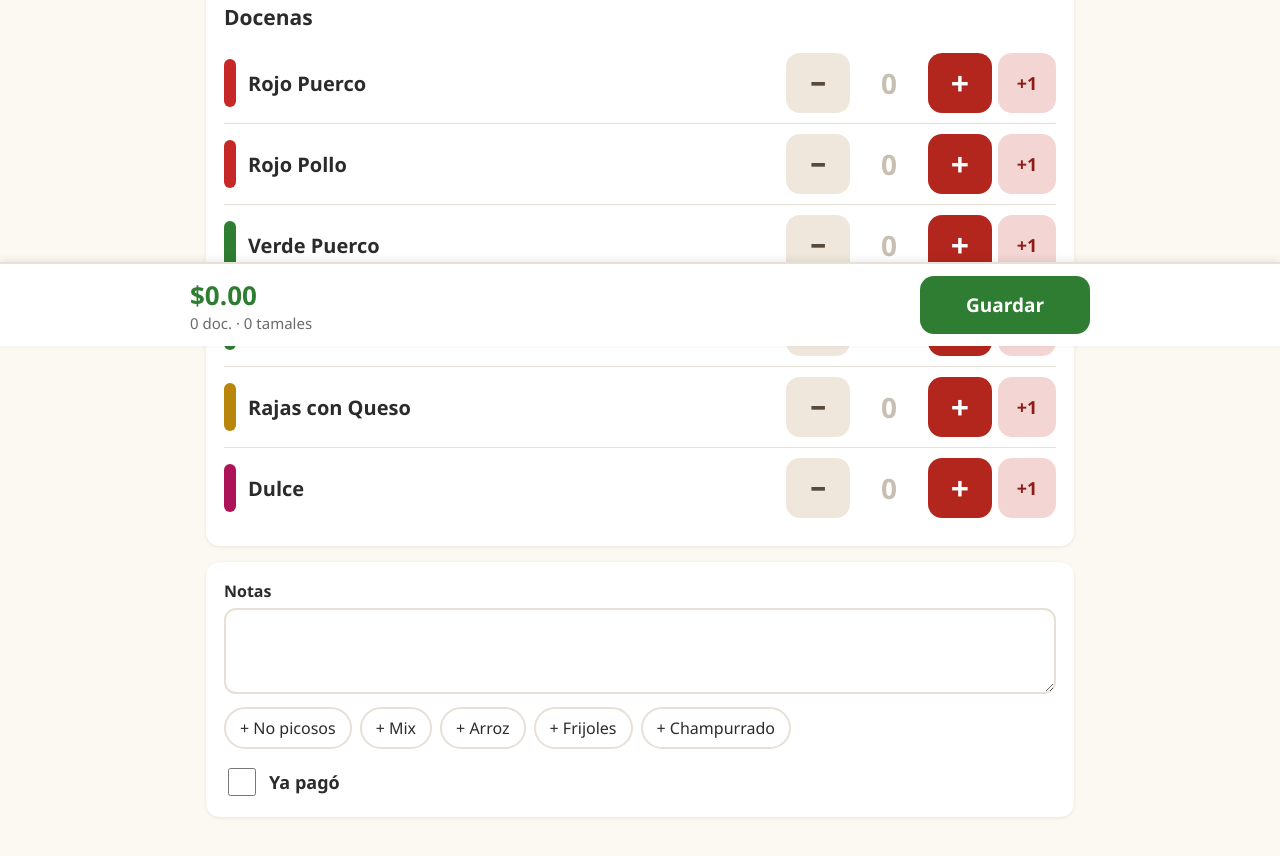
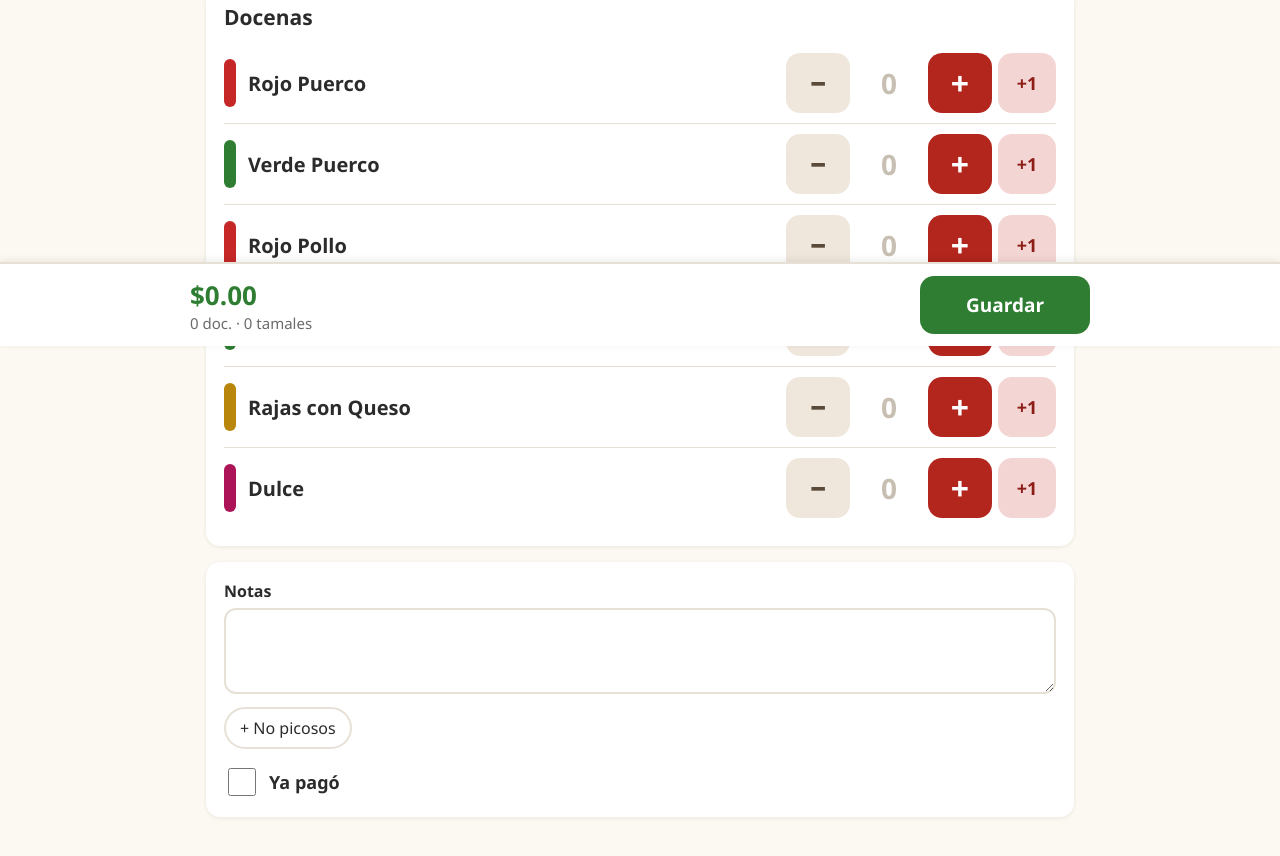
Before and after one commit to IM1of1/tamales, a plain HTML site: page index.html in a window 1280 px wide. Shown: the part 454-1310 px from the top of the page. Drawn offline with Linux system fonts and the light colour scheme.

Commit message:
Simplify noteChips options in index.html
Removed redundant options from noteChips in both language sections.

```diff
--- a/index.html
+++ b/index.html
@@ -311,8 +311,8 @@
 /* ================= CONFIG ================= */
 const TYPES = [
   {k:'rp', code:'RP',  es:'Rojo Puerco',      en:'Red Pork',        cls:'t-rp'},
+  {k:'vp', code:'VP',  es:'Verde Puerco',     en:'Green Pork',      cls:'t-vp'},
   {k:'rc', code:'RC',  es:'Rojo Pollo',       en:'Red Chicken',     cls:'t-rc'},
-  {k:'vp', code:'VP',  es:'Verde Puerco',     en:'Green Pork',      cls:'t-vp'},
   {k:'vc', code:'VC',  es:'Verde Pollo',      en:'Green Chicken',   cls:'t-vc'},
   {k:'rq', code:'R/Q', es:'Rajas con Queso',  en:'Rajas & Cheese',    cls:'t-rq'},
   {k:'d',  code:'D',   es:'Dulce',            en:'Sweet',             cls:'t-d'},
@@ -340,7 +340,7 @@ const T = {
     restored:'Restaurados: {n}',badFile:'Ese archivo no es un respaldo válido',
     priceTitle:'Precio',priceLabel:'Precio por docena ($)',priceHelp:'Los pedidos ya guardados conservan su precio.',
     aboutTitle:'Información',about:'{n} pedidos guardados en esta tableta. Funciona sin internet.',
-    today:'Hoy',tomorrow:'Mañana',noteChips:['No picosos','Mix','Arroz','Frijoles','Champurrado'],
+    today:'Hoy',tomorrow:'Mañana',noteChips:['No picosos'],
     exportErr:'No se pudo crear el archivo'},
   en:{tabNew:'New',tabList:'Orders',tabPrep:'Prep',tabMore:'More',
     name:'Name',date:'Date',time:'Pickup time',phone:'Phone (optional)',
@@ -361,7 +361,7 @@ const T = {
     restored:'Restored: {n}',badFile:'That file is not a valid backup',
     priceTitle:'Price',priceLabel:'Price per dozen ($)',priceHelp:'Orders already saved keep their price.',
     aboutTitle:'About',about:'{n} orders saved on this tablet. Works without internet.',
-    today:'Today',tomorrow:'Tomorrow',noteChips:['Not spicy','Mix','Rice','Beans','Champurrado'],
+    today:'Today',tomorrow:'Tomorrow',noteChips:['Not spicy'],
     exportErr:'Could not create the file'}
 };
 
```
